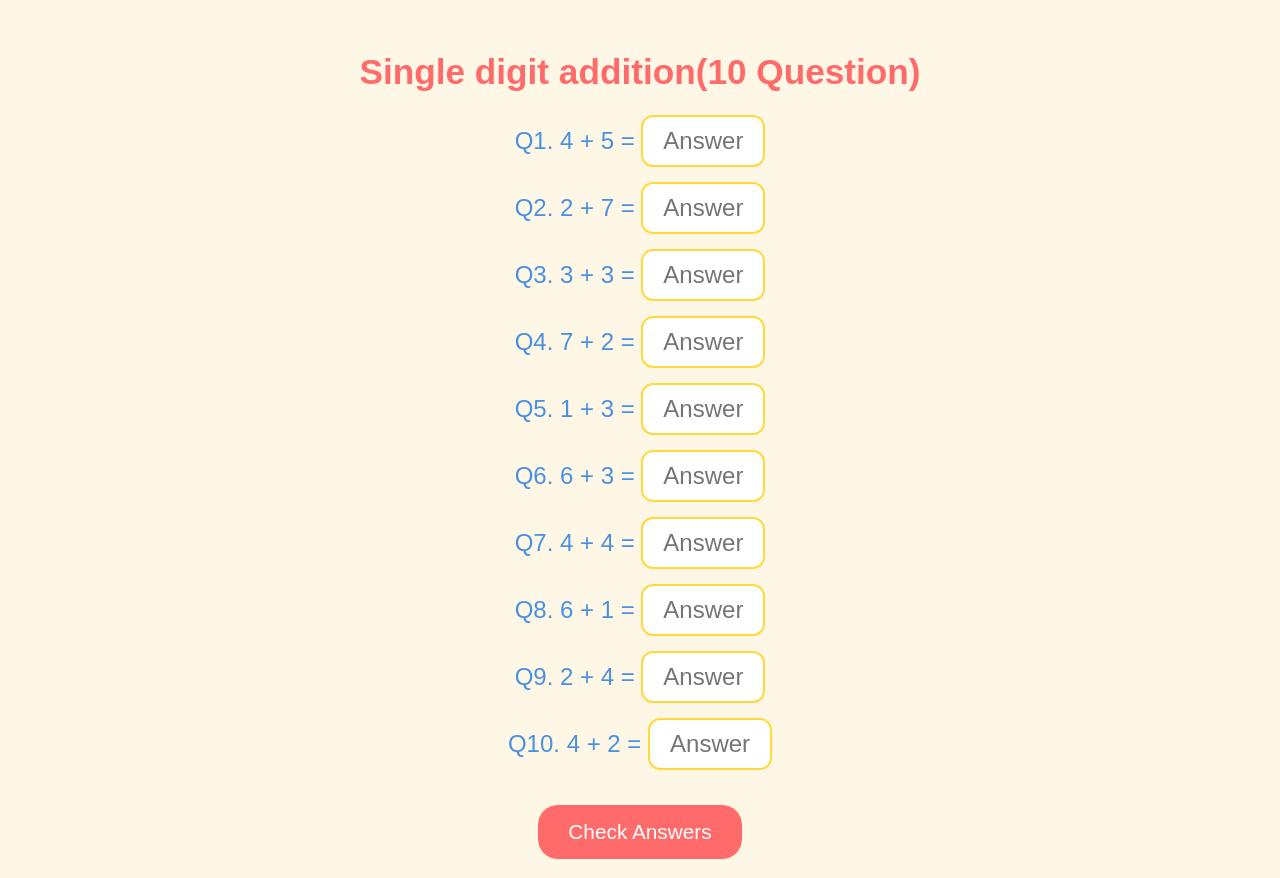
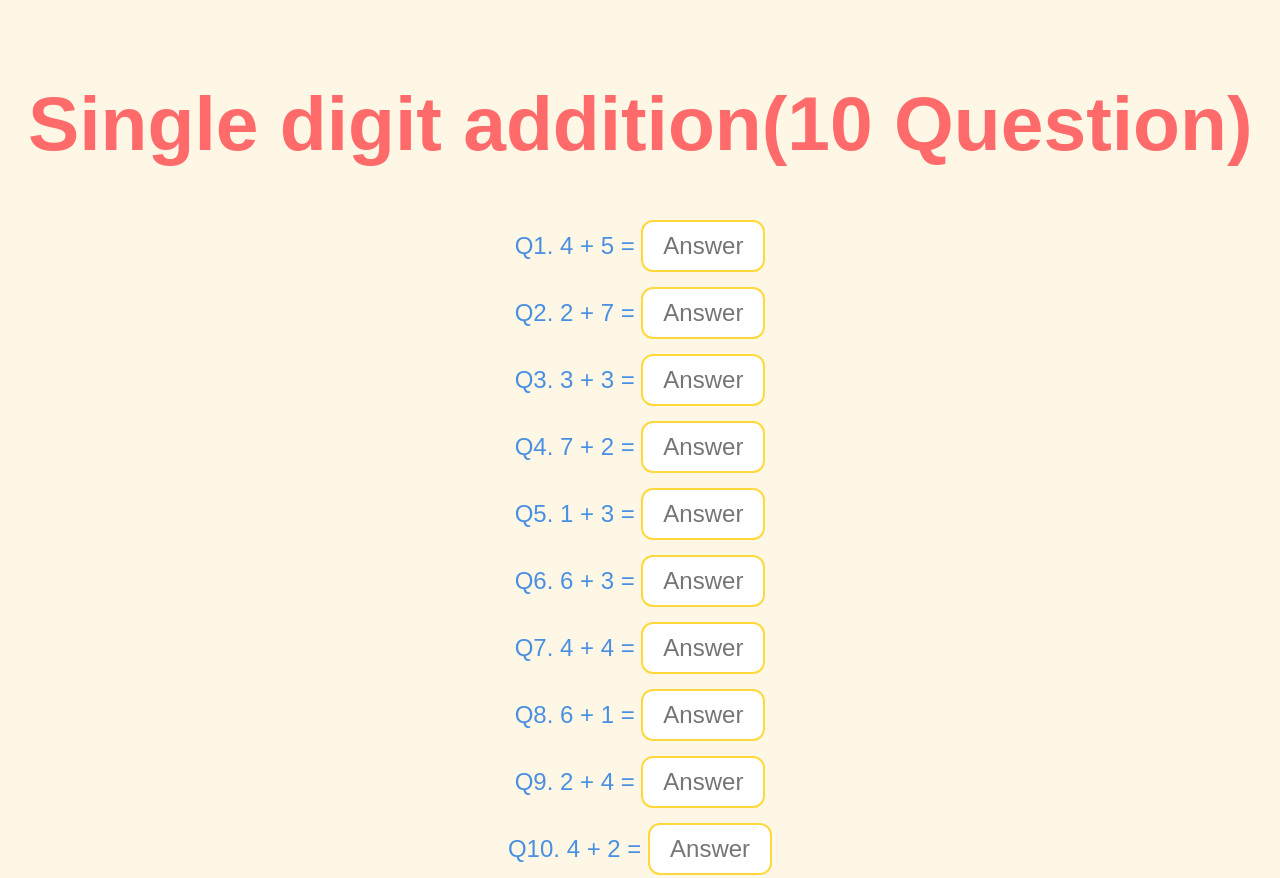
Before and after one commit to hanjukulab/Single-digit-addition, a plain HTML site: page index.html in a window 1280 px wide. Shown: the top 878 px of the page. Drawn offline with Linux system fonts and the light colour scheme.

Commit message:
Update index.html

```diff
--- a/index.html
+++ b/index.html
@@ -12,17 +12,14 @@
       padding: 20px;
       text-align: center;
     }
- 	 /* 画面幅480px以下（スマホ）の場合 */
- 	@media (max-width: 480px) {
- 	  .h1 {
- 	    font-size: 20px; /* 小さくして1行に収める */
- 	   }
-  }
+
 
     h1 {
-      font-size: 2.2em;
       color: #FF6B6B;
-    }
+      font-size: 6vw; /* 画面幅の6%のサイズになる */
+      text-align: center;
+      white-space: nowrap;
+       }
 
     .question {
       margin-bottom: 15px;
```
